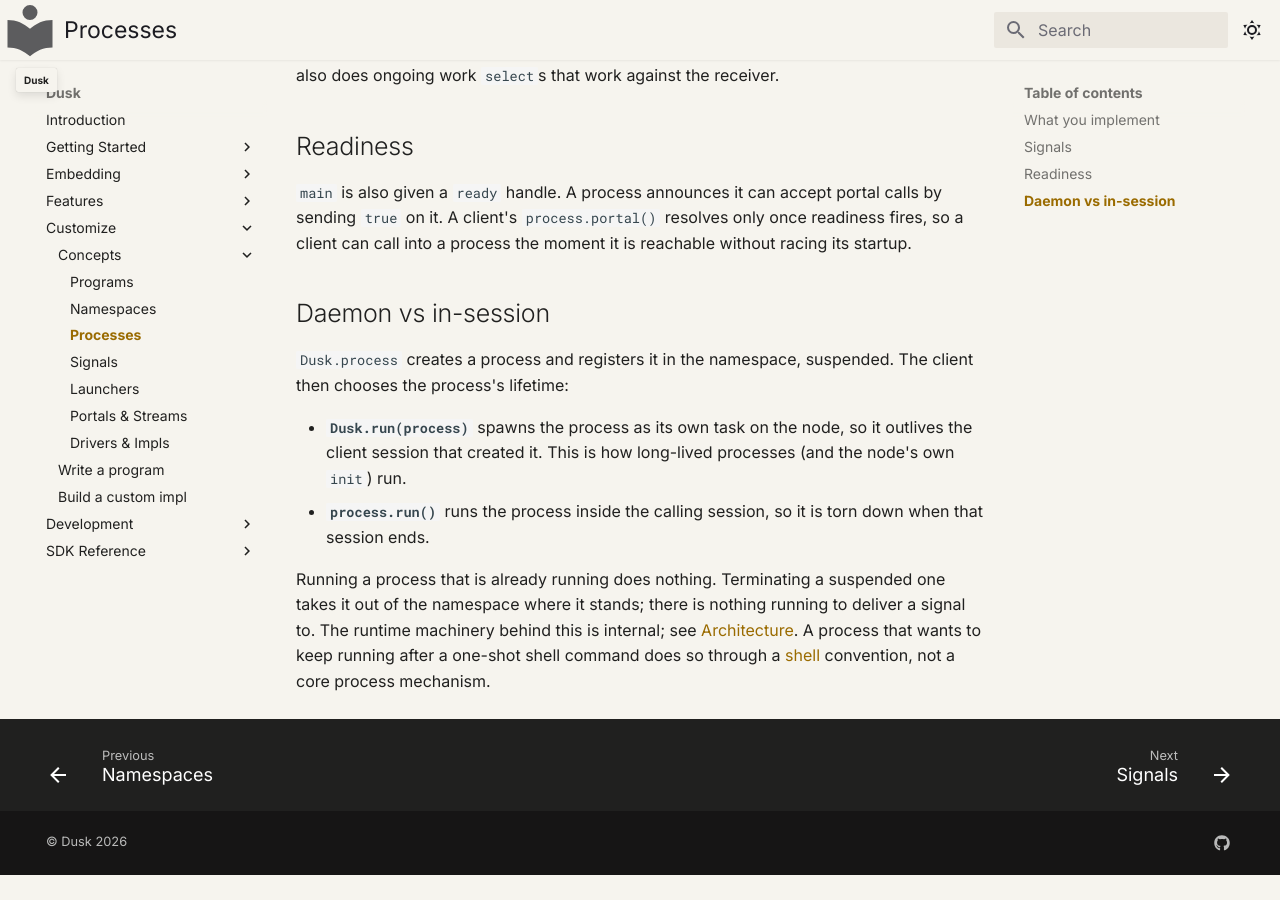
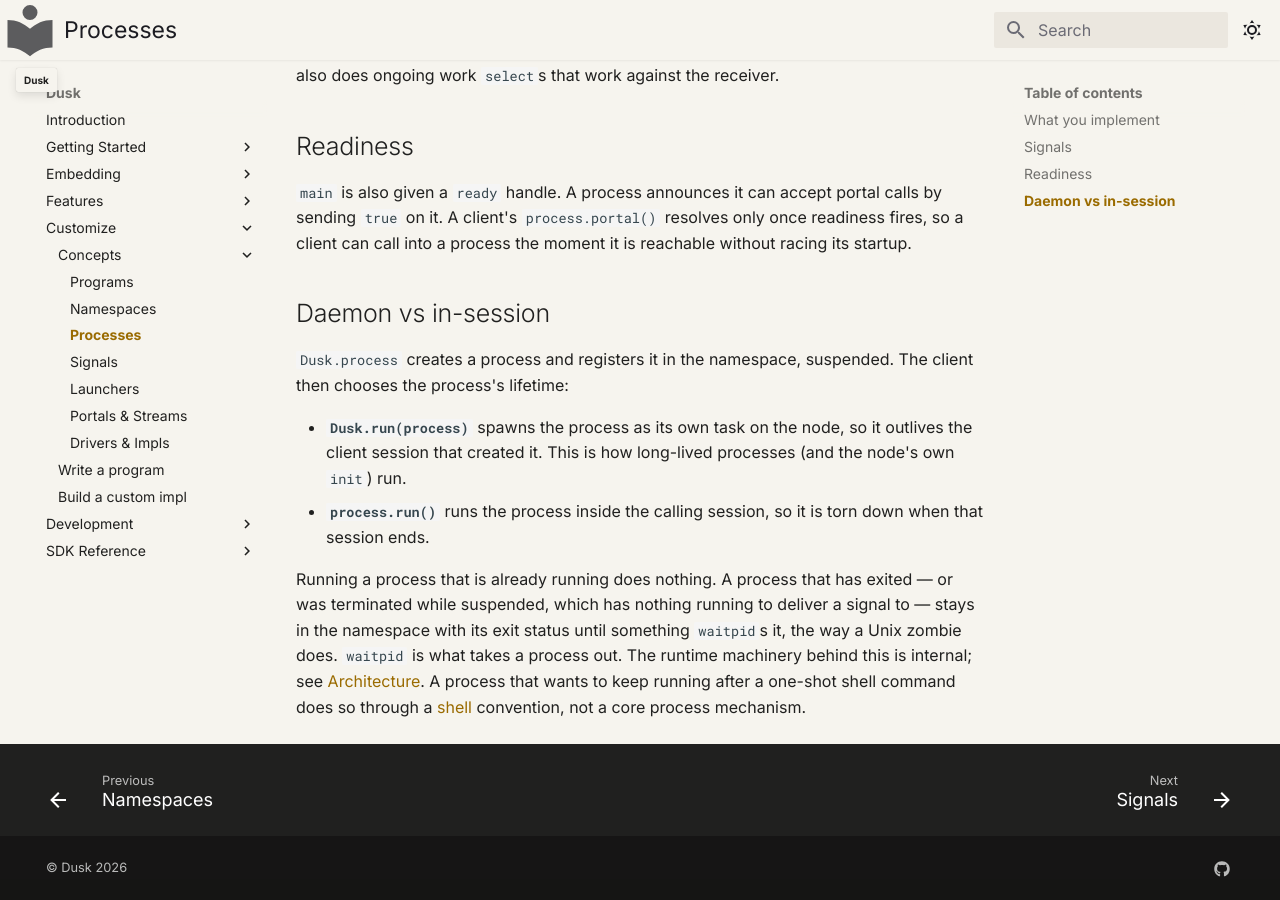
Before and after one commit to tomerze/dusk, an MkDocs documentation site: the page built from docs/docs/getting-started/concepts/processes.md, in a window 1280 px wide and 900 px high, scrolled down 900 px. Built offline with MkDocs 1.6.1 and Material for MkDocs 9.7.7, drawn with Linux system fonts in a browser that asks for light colours; comment, search, counter and statistics services are not loaded; before the commit the page ends 1775 px from its top, so only the background shows below that.

Commit message:
Update docs to say that waitpid takes a process out
The processes page said a terminated suspended process is taken out of the
namespace where it stands, and the ps entry listed three states. A process
now stays until it is waited on, and ps shows it as Z.

```diff
--- a/docs/docs/getting-started/concepts/processes.md
+++ b/docs/docs/getting-started/concepts/processes.md
@@ -53,9 +53,11 @@
 - **`process.run()`** runs the process inside the calling session, so it is torn
   down when that session ends.
 
-Running a process that is already running does nothing. Terminating a suspended
-one takes it out of the namespace where it stands; there is nothing running to
-deliver a signal to. The runtime machinery behind this is internal; see
+Running a process that is already running does nothing. A process that has
+exited — or was terminated while suspended, which has nothing running to deliver
+a signal to — stays in the namespace with its exit status until something
+`waitpid`s it, the way a Unix zombie does. `waitpid` is what takes a process
+out. The runtime machinery behind this is internal; see
 [Architecture](../../development/architecture.md). A
 process that wants to keep running after a one-shot shell command does so through
 a [shell](../../features/shell.md) convention, not a core process mechanism.
```
Also changed, not shown: docs/docs/getting-started/concepts/base.md (+4 -3 lines), docs/docs/sdk-reference/capnp-schemas.md (+1 -1 lines).
